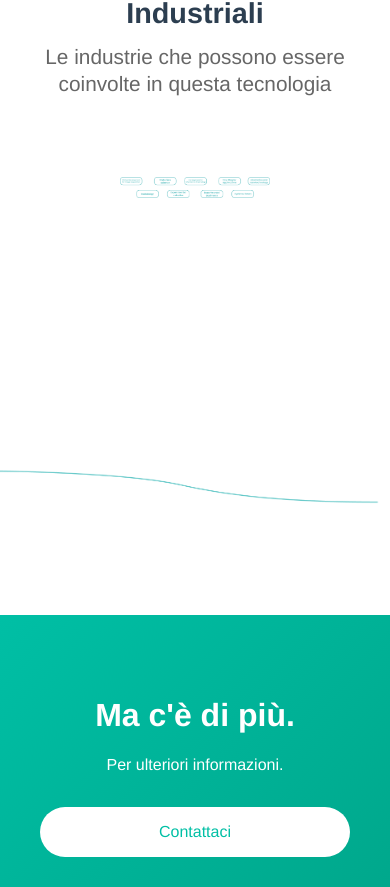
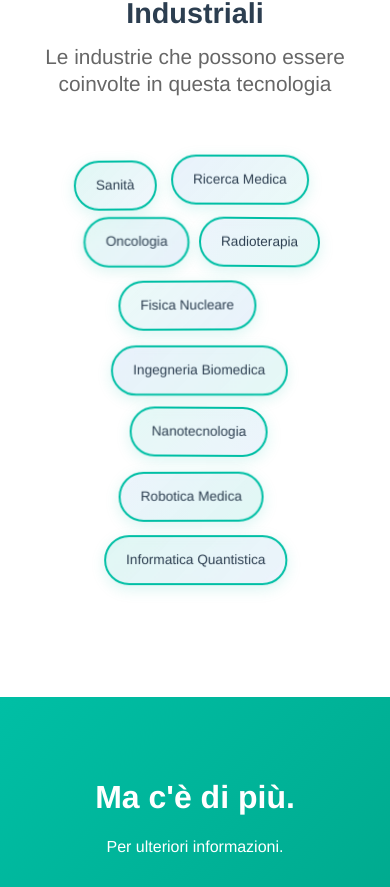
Before and after one commit to roykamsi/janus-odontron, a React (Vite) app: page / in a window 390 px wide. Shown: the part 8089-8976 px from the top of the page. Built offline with nearby package versions, Linux system fonts and the light colour scheme.

Commit message:
Vectorialized image into floating div blocks

```diff
--- a/src/App.jsx
+++ b/src/App.jsx
@@ -3,6 +3,7 @@ import { useLanguage } from './LanguageContext.jsx'
 import FlowDiagram from './FlowDiagram.jsx'
 import LazyVideo from './LazyVideo.jsx'
 import VideoLightbox from './VideoLightbox.jsx'
+import FloatingIndustries from './FloatingIndustries.jsx'
 import './App.css'
 
 function App() {
@@ -212,13 +213,11 @@ function App() {
           <h1>{t.industry.title}</h1>
           <h2>{t.industry.subtitle}</h2>
 
-          <div className="applications-image">
-            <img src="/images/Aree-di-Interesse.png" alt={t.industry.title} />
-          </div>
+          <FloatingIndustries language={language} />
         </div>
       </section>
 
-      <div className="section-divider"></div>
+      {/* <div className="section-divider"></div> */}
 
       {/* Call to Action Section */}
       <section className="cta-section">
--- /dev/null
+++ b/src/FloatingIndustries.css
@@ -0,0 +1,212 @@
+.floating-industries {
+  position: relative;
+  width: 100%;
+  min-height: 200px;
+  padding: 60px 20px;
+  display: flex;
+  flex-wrap: wrap;
+  justify-content: center;
+  align-items: center;
+  gap: 20px;
+  perspective: 1000px;
+}
+
+.industry-bubble {
+  position: relative;
+  padding: 18px 32px;
+  background: linear-gradient(135deg, rgba(0, 191, 165, 0.1) 0%, rgba(74, 144, 226, 0.1) 100%);
+  border: 2px solid var(--primary-teal);
+  border-radius: 50px;
+  color: var(--text-dark);
+  font-size: 1rem;
+  font-weight: 500;
+  text-align: center;
+  box-shadow: 0 4px 15px rgba(0, 191, 165, 0.15);
+  backdrop-filter: blur(10px);
+  animation: float 20s ease-in-out infinite;
+  transition: all 0.3s ease;
+  cursor: default;
+  white-space: nowrap;
+}
+
+.industry-bubble:hover {
+  transform: scale(1.05) translateY(-5px);
+  box-shadow: 0 8px 25px rgba(0, 191, 165, 0.3);
+  background: linear-gradient(135deg, rgba(0, 191, 165, 0.15) 0%, rgba(74, 144, 226, 0.15) 100%);
+  border-color: var(--accent-blue);
+}
+
+.industry-bubble span {
+  position: relative;
+  z-index: 2;
+}
+
+/* Different floating patterns for each bubble */
+@keyframes float {
+  0%, 100% {
+    transform: translateY(0px) translateX(0px) rotate(0deg);
+  }
+  25% {
+    transform: translateY(-20px) translateX(10px) rotate(1deg);
+  }
+  50% {
+    transform: translateY(-10px) translateX(-10px) rotate(-1deg);
+  }
+  75% {
+    transform: translateY(-25px) translateX(5px) rotate(0.5deg);
+  }
+}
+
+@keyframes floatAlt {
+  0%, 100% {
+    transform: translateY(0px) translateX(0px) rotate(0deg);
+  }
+  25% {
+    transform: translateY(-15px) translateX(-12px) rotate(-0.5deg);
+  }
+  50% {
+    transform: translateY(-25px) translateX(8px) rotate(1deg);
+  }
+  75% {
+    transform: translateY(-10px) translateX(-5px) rotate(-1deg);
+  }
+}
+
+@keyframes floatSlow {
+  0%, 100% {
+    transform: translateY(0px) translateX(0px) scale(1);
+  }
+  33% {
+    transform: translateY(-18px) translateX(12px) scale(1.02);
+  }
+  66% {
+    transform: translateY(-12px) translateX(-8px) scale(0.98);
+  }
+}
+
+/* Apply different animations to different bubbles */
+.bubble-1 {
+  animation-name: float;
+  background: linear-gradient(135deg, rgba(0, 191, 165, 0.12) 0%, rgba(74, 144, 226, 0.08) 100%);
+}
+
+.bubble-2 {
+  animation-name: floatAlt;
+  background: linear-gradient(135deg, rgba(74, 144, 226, 0.12) 0%, rgba(0, 191, 165, 0.08) 100%);
+}
+
+.bubble-3 {
+  animation-name: floatSlow;
+  background: linear-gradient(135deg, rgba(0, 191, 165, 0.1) 0%, rgba(74, 144, 226, 0.12) 100%);
+}
+
+.bubble-4 {
+  animation-name: float;
+  background: linear-gradient(135deg, rgba(74, 144, 226, 0.1) 0%, rgba(0, 191, 165, 0.1) 100%);
+}
+
+.bubble-5 {
+  animation-name: floatAlt;
+  background: linear-gradient(135deg, rgba(0, 191, 165, 0.08) 0%, rgba(74, 144, 226, 0.12) 100%);
+}
+
+.bubble-6 {
+  animation-name: floatSlow;
+  background: linear-gradient(135deg, rgba(74, 144, 226, 0.12) 0%, rgba(0, 191, 165, 0.1) 100%);
+}
+
+.bubble-7 {
+  animation-name: float;
+  background: linear-gradient(135deg, rgba(0, 191, 165, 0.1) 0%, rgba(74, 144, 226, 0.1) 100%);
+}
+
+.bubble-8 {
+  animation-name: floatAlt;
+  background: linear-gradient(135deg, rgba(74, 144, 226, 0.1) 0%, rgba(0, 191, 165, 0.12) 100%);
+}
+
+.bubble-9 {
+  animation-name: floatSlow;
+  background: linear-gradient(135deg, rgba(0, 191, 165, 0.12) 0%, rgba(74, 144, 226, 0.1) 100%);
+}
+
+/* Responsive */
+@media (max-width: 768px) {
+  .floating-industries {
+    min-height: 400px;
+    padding: 40px 15px;
+    gap: 15px;
+  }
+
+  .industry-bubble {
+    padding: 14px 24px;
+    font-size: 0.9rem;
+  }
+
+  /* Reduce animation intensity on mobile */
+  @keyframes float {
+    0%, 100% {
+      transform: translateY(0px) translateX(0px) rotate(0deg);
+    }
+    25% {
+      transform: translateY(-12px) translateX(6px) rotate(0.5deg);
+    }
+    50% {
+      transform: translateY(-6px) translateX(-6px) rotate(-0.5deg);
+    }
+    75% {
+      transform: translateY(-15px) translateX(3px) rotate(0.25deg);
+    }
+  }
+
+  @keyframes floatAlt {
+    0%, 100% {
+      transform: translateY(0px) translateX(0px) rotate(0deg);
+    }
+    25% {
+      transform: translateY(-10px) translateX(-8px) rotate(-0.25deg);
+    }
+    50% {
+      transform: translateY(-15px) translateX(5px) rotate(0.5deg);
+    }
+    75% {
+      transform: translateY(-6px) translateX(-3px) rotate(-0.5deg);
+    }
+  }
+
+  @keyframes floatSlow {
+    0%, 100% {
+      transform: translateY(0px) translateX(0px) scale(1);
+    }
+    33% {
+      transform: translateY(-12px) translateX(8px) scale(1.01);
+    }
+    66% {
+      transform: translateY(-8px) translateX(-5px) scale(0.99);
+    }
+  }
+}
+
+@media (max-width: 480px) {
+  .floating-industries {
+    min-height: 350px;
+    padding: 30px 10px;
+    gap: 12px;
+  }
+
+  .industry-bubble {
+    padding: 12px 20px;
+    font-size: 0.85rem;
+  }
+}
+
+/* Accessibility - Reduce motion for users who prefer it */
+@media (prefers-reduced-motion: reduce) {
+  .industry-bubble {
+    animation: none;
+  }
+
+  .industry-bubble:hover {
+    transform: scale(1.05);
+  }
+}
--- /dev/null
+++ b/src/FloatingIndustries.jsx
@@ -0,0 +1,45 @@
+import React from 'react'
+import './FloatingIndustries.css'
+
+const FloatingIndustries = ({ language }) => {
+  const industries = language === 'ITA' ? [
+    'Sanità',
+    'Ricerca Medica',
+    'Oncologia',
+    'Radioterapia',
+    'Fisica Nucleare',
+    'Ingegneria Biomedica',
+    'Nanotecnologia',
+    'Robotica Medica',
+    'Informatica Quantistica'
+  ] : [
+    'Healthcare',
+    'Medical Research',
+    'Oncology',
+    'Radiotherapy',
+    'Nuclear Physics',
+    'Biomedical Engineering',
+    'Nanotechnology',
+    'Medical Robotics',
+    'Quantum Computing'
+  ]
+
+  return (
+    <div className="floating-industries">
+      {industries.map((industry, index) => (
+        <div
+          key={index}
+          className={`industry-bubble bubble-${index + 1}`}
+          style={{
+            animationDelay: `${index * 0.5}s`,
+            animationDuration: `${15 + index * 2}s`
+          }}
+        >
+          <span>{industry}</span>
+        </div>
+      ))}
+    </div>
+  )
+}
+
+export default FloatingIndustries
```
